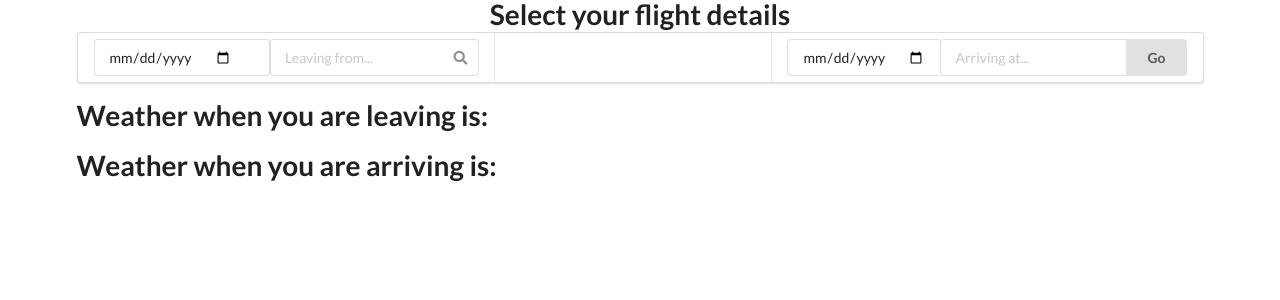
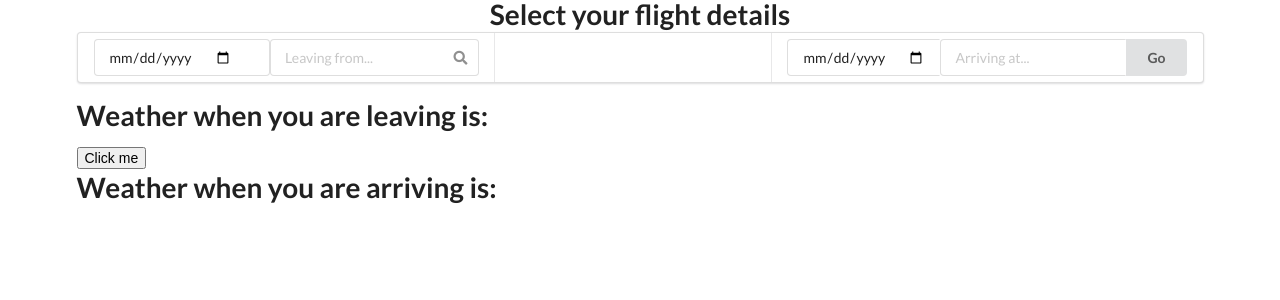
Before and after one commit to Trojan-Cat/Clothes-Picker, a React (Create React App) app in the folder flight_clothes_picker/: page / in a window 1280 px wide. Shown: the top 300 px of the page. Built offline with nearby package versions, Linux system fonts and the light colour scheme; no server answers.

Commit message:
Change on weather picker display

```diff
--- a/flight_clothes_picker/src/components/Selection.js
+++ b/flight_clothes_picker/src/components/Selection.js
@@ -11,20 +11,8 @@ class Selection extends React.Component {
 
   //TODO: Change this to highlight the filed that needs to  be filled in rather than alerts
   onGo = event => {
-    const startDate = this.state.startDate;
-    const startLoc = this.state.startLoc;
-    const endDate = this.state.endDate;
-    const endLoc = this.state.endLoc;
-
-    if (startDate === "") {
-      alert("Select a start date");
-    } else if (startLoc === "") {
-      alert("Select a start location");
-    } else if (endDate === "") {
-      alert("Select a start date");
-    } else if (endLoc === "") {
-      alert("Select a end location");
-    }
+    // this.setState({ startDate: document.getElementById("firstDate").value });
+    // this.setState({ startLoc: document.getElementById("firstLoc").value });
   };
 
   render() {
@@ -35,12 +23,14 @@ class Selection extends React.Component {
             <div className="ui icon input icon">
               <input
                 type="date"
+                id="firstDate"
                 value={this.state.startDate}
                 onChange={e => this.setState({ startDate: e.target.value })}
               />
               <input
                 type="text"
                 placeholder="Leaving from..."
+                id="firstLoc"
                 value={this.state.startLoc}
                 onChange={e => this.setState({ startLoc: e.target.value })}
               />
--- a/flight_clothes_picker/src/components/Weather.js
+++ b/flight_clothes_picker/src/components/Weather.js
@@ -12,21 +12,38 @@ class Weather extends React.Component {
       recomended: "",
       key: "56f09b962e8a014f246bffc48f44b792",
       id: "7299965",
-      day: "2"
+      day: "2",
+      weather1: "",
+      weather2: ""
     };
   }
 
+  getDay = date => {
+    console.log(this.props.selections.startDate);
+    var dateNow = new Date().getDate();
+    if (date === "") {
+      console.log("Date is empty");
+    } else {
+      const uDate = date.substring(date.length - 2);
+      return uDate - dateNow;
+    }
+  };
+
   getRecomendation2 = (key, id, day) => {
+    const dayR = this.getDay(day);
+    console.log(dayR);
+
     axios
-      .get(`?daily=${day}&q=${id},AU&APPID=${key}`)
+      .get(`?daily=${dayR}&q=${id},AU&APPID=${key}`)
       .then(function(response) {
-        console.log(response);
+        // this.setState({ weather1: response.data.message });
+        console.log(response.data.message);
       })
       .catch(function(error) {
         console.log(error);
       });
 
-    console.log("Yippie");
+    //return <div>response.data.message</div>;
   };
 
   getRecomendation = (key, id, day) => {
@@ -38,10 +55,6 @@ class Weather extends React.Component {
       .catch(function(error) {
         console.log(error);
       });
-
-    console.log("Yas " + this.props.selections.startLoc);
-
-    console.log("Yippie");
   };
 
   render() {
@@ -50,22 +63,20 @@ class Weather extends React.Component {
         <div>
           <h1>Weather when you are leaving is:</h1>
           <div>
-            {this.getRecomendation2(
-              this.state.key,
-              "Melbourne",
-              this.state.day
-            )}
+            <button
+              conclick={this.getRecomendation2(
+                this.state.key,
+                this.props.selections.startLoc,
+                this.props.selections.startDate
+              )}
+            >
+              Click me{" "}
+            </button>
           </div>
         </div>
         <div>
           <h1>Weather when you are arriving is:</h1>
-          <div>
-            {this.getRecomendation(
-              this.state.key,
-              this.state.id,
-              this.state.day
-            )}
-          </div>
+          <div />
         </div>
       </div>
     );
```
